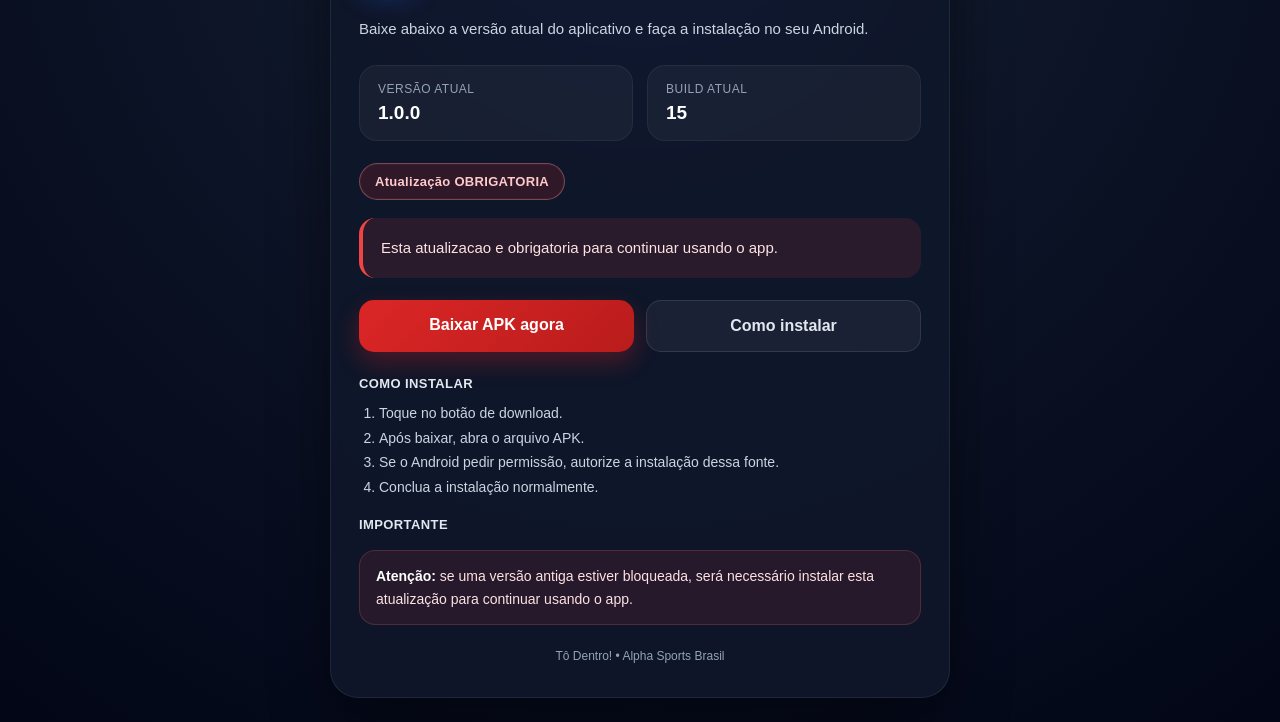
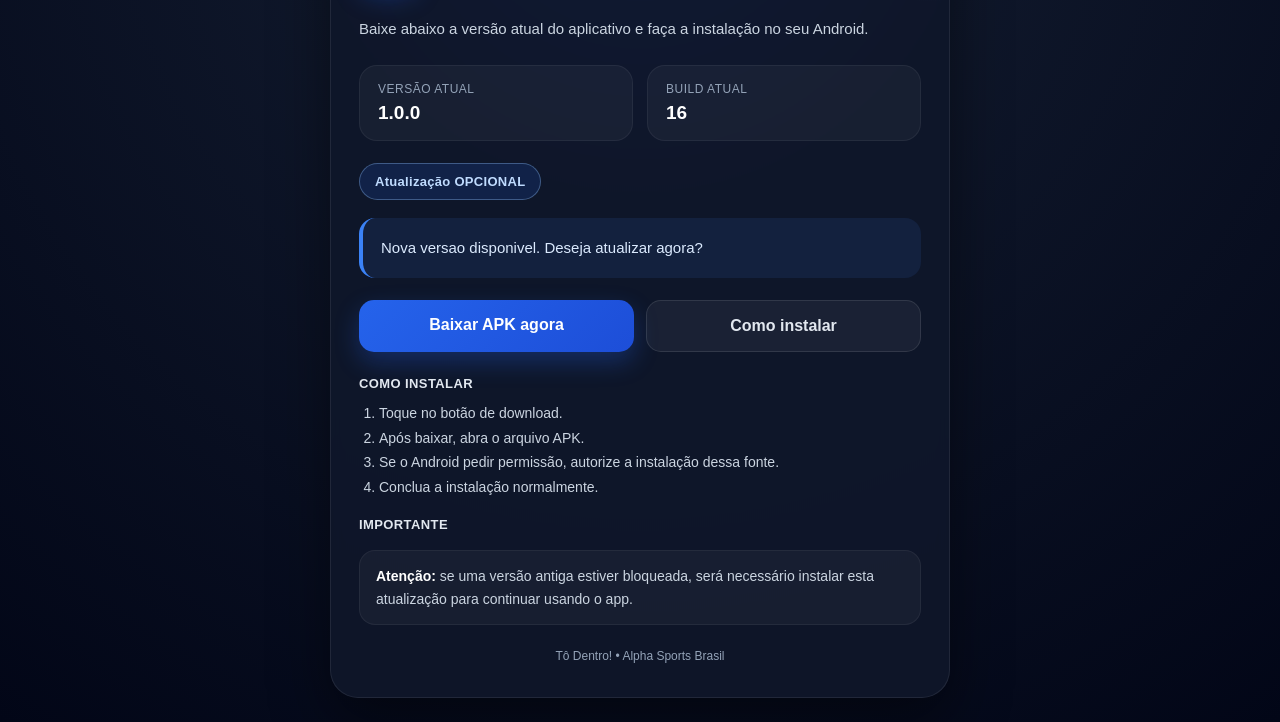
Before and after one commit to alphasportsbrasil/todentro, a plain HTML site: page index.html in a window 1280 px wide. Shown: the part 142-864 px from the top of the page. Drawn offline with Linux system fonts and the light colour scheme.

Commit message:
Add files via upload

```diff
--- a/index.html
+++ b/index.html
@@ -298,16 +298,16 @@
         </div>
         <div class="info-box">
           <span class="info-label">Build atual</span>
-          <span class="info-value">15</span>
+          <span class="info-value">16</span>
         </div>
       </div>
 
-      <div class="status status-obrigatoria">Atualização OBRIGATORIA</div>
+      <div class="status status-opcional">Atualização OPCIONAL</div>
 
-      <div class="message message-obrigatoria">Esta atualizacao e obrigatoria para continuar usando o app.</div>
+      <div class="message ">Nova versao disponivel. Deseja atualizar agora?</div>
 
       <div class="actions">
-        <a class="btn btn-primary btn-primary-obrigatoria" href="https://github.com/alphasportsbrasil/todentro/releases/latest/download/ToDentro-v15-2026-04-05.apk">Baixar APK agora</a>
+        <a class="btn btn-primary " href="https://github.com/alphasportsbrasil/todentro/releases/latest/download/ToDentro-v16-2026-04-06.apk">Baixar APK agora</a>
         <a class="btn btn-secondary" href="#como-instalar">Como instalar</a>
       </div>
 
@@ -320,7 +320,7 @@
       </ol>
 
       <div class="section-title">Importante</div>
-      <div class="notice notice-obrigatoria">
+      <div class="notice ">
         <strong>Atenção:</strong> se uma versão antiga estiver bloqueada, será necessário instalar esta atualização para continuar usando o app.
       </div>
 
```
Also changed, not shown: version.json (+4 -4 lines).
